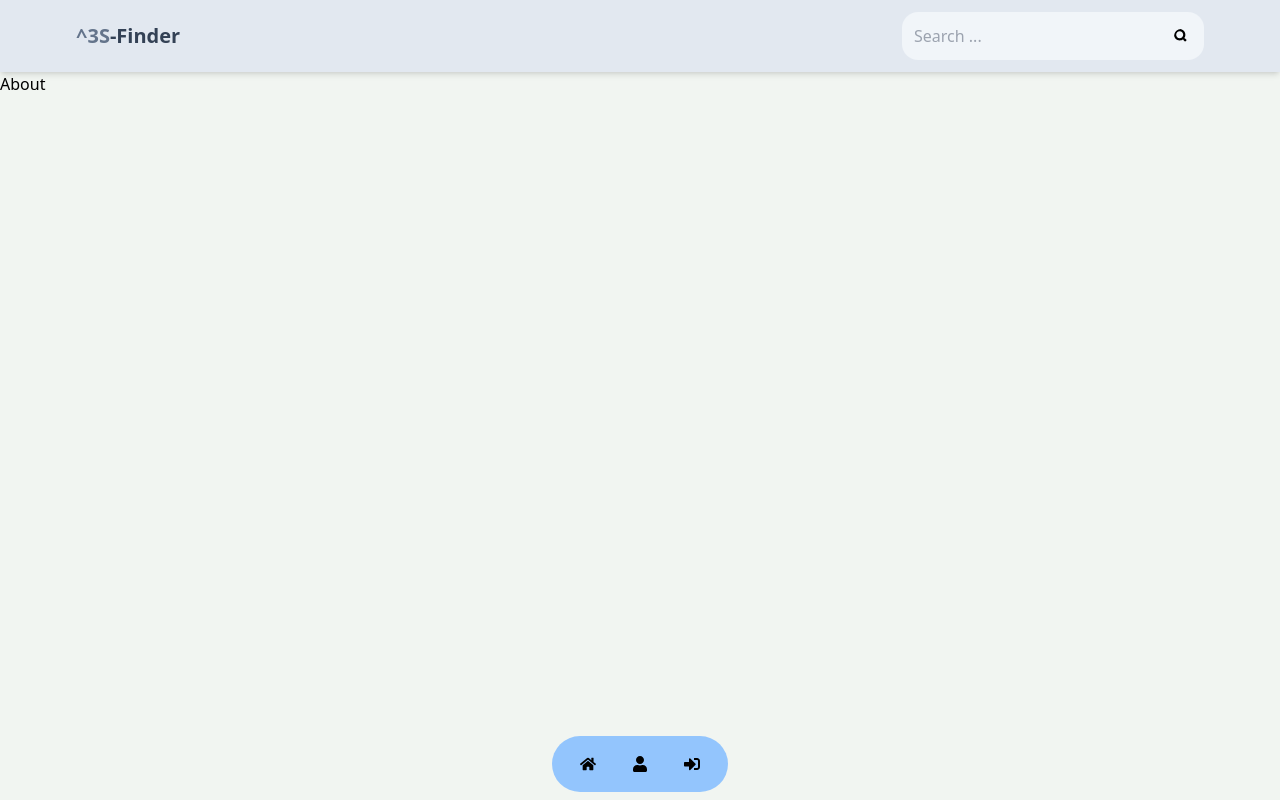
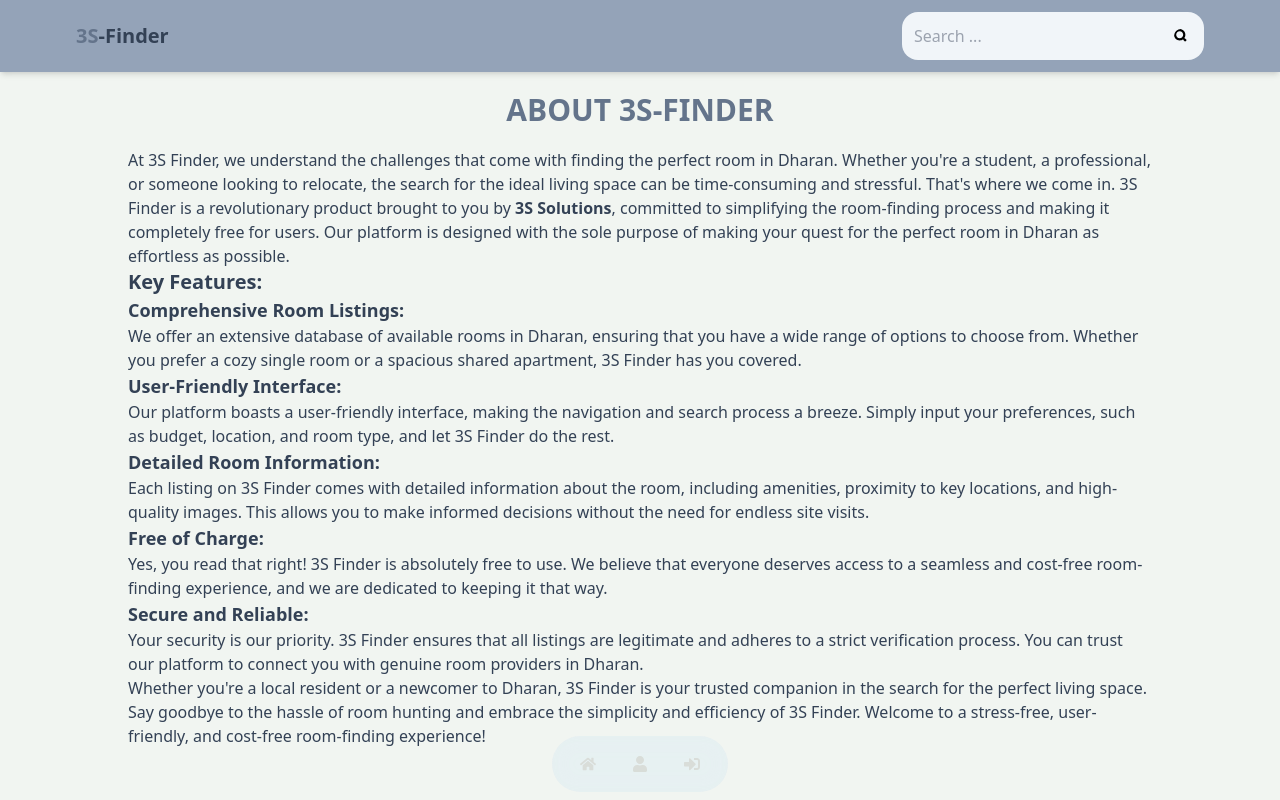
Before and after one commit to subash-0/3s-estate-for-real-state, a React (Vite) app in the folder client/: page /about in a window 1280 px wide. Shown: the top 800 px of the page. Built offline with nearby package versions, Linux system fonts and the light colour scheme; no server answers.

Commit message:
all are set for deplay

```diff
--- a/client/src/components/Footer.jsx
+++ b/client/src/components/Footer.jsx
@@ -1,5 +1,6 @@
 import React from 'react'
-import { FaGithub,FaFacebook,FaLinkedin,FaInstagram,FaPhone, FaVoicemail } from "react-icons/fa";
+import { FaGithub,FaFacebook,FaLinkedin,} from "react-icons/fa";
+import { FcBusinessman } from "react-icons/fc";
 import { MdEmail, MdOutlinePhone } from "react-icons/md";
 import {Link} from 'react-router-dom'
 const Footer = () => {
@@ -47,6 +48,9 @@ const Footer = () => {
                 <Link to='https://www.facebook.com/SK.Thecoder' className='text-white flex gap-2 items-center hover:underline' target='_blank'><FaFacebook />
                 Subash Kumar Yadav
                 </Link>
+                <Link to='https://yadavsk.netlify.app/' className='text-white flex gap-2 items-center hover:underline' target='_blank'><FcBusinessman />
+                Subash Kumar Yadav
+                </Link>
               </div>
             </div>
 
--- a/client/src/components/Header.jsx
+++ b/client/src/components/Header.jsx
@@ -23,12 +23,12 @@ const Header = () => {
   }, [location.search])
 
   return (
-    <header className='bg-slate-200 shadow-md'>
+    <header className='bg-slate-400 shadow-md'>
       <div className='flex justify-between items-center max-w-6xl mx-auto p-3'>
         <Link to={"/"}>
 
       <h1 className='font-bold text-sm sm:text-xl flex flex-wrap'>
-      <span className='text-slate-500'>^3S</span>
+      <span className='text-slate-500'>3S</span>
       <span className='text-slate-700'>-Finder</span>
       </h1>
       </Link>
@@ -41,8 +41,8 @@ const Header = () => {
       </form>
 
       </div>
-      <div className='flex justify-center items-center hover:opacity-100 shadow-md'>
-      <ul className='flex gap-5 fixed bottom-2 z-40  p-3 px-5 justify-center items-center   rounded-full uppercase bg-blue-300 backdrop-blur-md hover:drop-shadow-sm'>
+      <div className='flex justify-center items-center  shadow-md'>
+      <ul className='flex gap-5 fixed bottom-2 z-40 opacity-10 hover:opacity-100 p-3 px-5 justify-center items-center   rounded-full uppercase bg-blue-300 backdrop-blur-md hover:drop-shadow-sm'>
         <Link to={"/"}>
         <li className='hover:bg-slate-500 p-2  hover:text-white rounded-full flex gap-3 items-center justify-center'> <FaHome/> </li>
         </Link>
--- a/client/src/pages/About.jsx
+++ b/client/src/pages/About.jsx
@@ -2,7 +2,35 @@ import React from 'react'
 
 const About = () => {
   return (
-    <div className='min-h-screen'>About</div>
+    <div className='min-h-screen max-w-5xl mx-auto'>
+      <div className="mx-auto w-full text-center my-5">
+      <h1 className='text-3xl font-semibold text-slate-500'>ABOUT 3S-FINDER</h1>
+      </div>
+      <div className="text-slate-700 ">
+     <p> At 3S Finder, we understand the challenges that come with finding the perfect room in Dharan. Whether you're a student, a professional, or someone looking to relocate, the search for the ideal living space can be time-consuming and stressful. That's where we come in.
+
+3S Finder is a revolutionary product brought to you by <b>3S Solutions</b>,  committed to simplifying the room-finding process and making it completely free for users. Our platform is designed with the sole purpose of making your quest for the perfect room in Dharan as effortless as possible.
+</p>
+
+  <h1 className='text-xl font-semibold'>Key Features:</h1>
+
+   <span className='text-lg font-semibold'>Comprehensive Room Listings: </span> <p> We offer an extensive database of available rooms in Dharan, ensuring that you have a wide range of options to choose from. Whether you prefer a cozy single room or a spacious shared apartment, 3S Finder has you covered.
+   </p>
+   <span className='text-lg font-semibold'>User-Friendly Interface:</span>
+    <p> Our platform boasts a user-friendly interface, making the navigation and search process a breeze. Simply input your preferences, such as budget, location, and room type, and let 3S Finder do the rest.
+    </p>
+    <span className='text-lg font-semibold'> Detailed Room Information:</span> <p> Each listing on 3S Finder comes with detailed information about the room, including amenities, proximity to key locations, and high-quality images. This allows you to make informed decisions without the need for endless site visits.</p>
+
+    <span className='text-lg font-semibold'> Free of Charge:</span> <p> Yes, you read that right! 3S Finder is absolutely free to use. We believe that everyone deserves access to a seamless and cost-free room-finding experience, and we are dedicated to keeping it that way.
+    </p>
+   <span className='text-lg font-semibold'> Secure and Reliable:</span> <p> Your security is our priority. 3S Finder ensures that all listings are legitimate and adheres to a strict verification process. You can trust our platform to connect you with genuine room providers in Dharan.
+   </p>
+   <p>
+Whether you're a local resident or a newcomer to Dharan, 3S Finder is your trusted companion in the search for the perfect living space. Say goodbye to the hassle of room hunting and embrace the simplicity and efficiency of 3S Finder. Welcome to a stress-free, user-friendly, and cost-free room-finding experience!
+</p>
+      </div>
+
+    </div>
   )
 }
 
```
